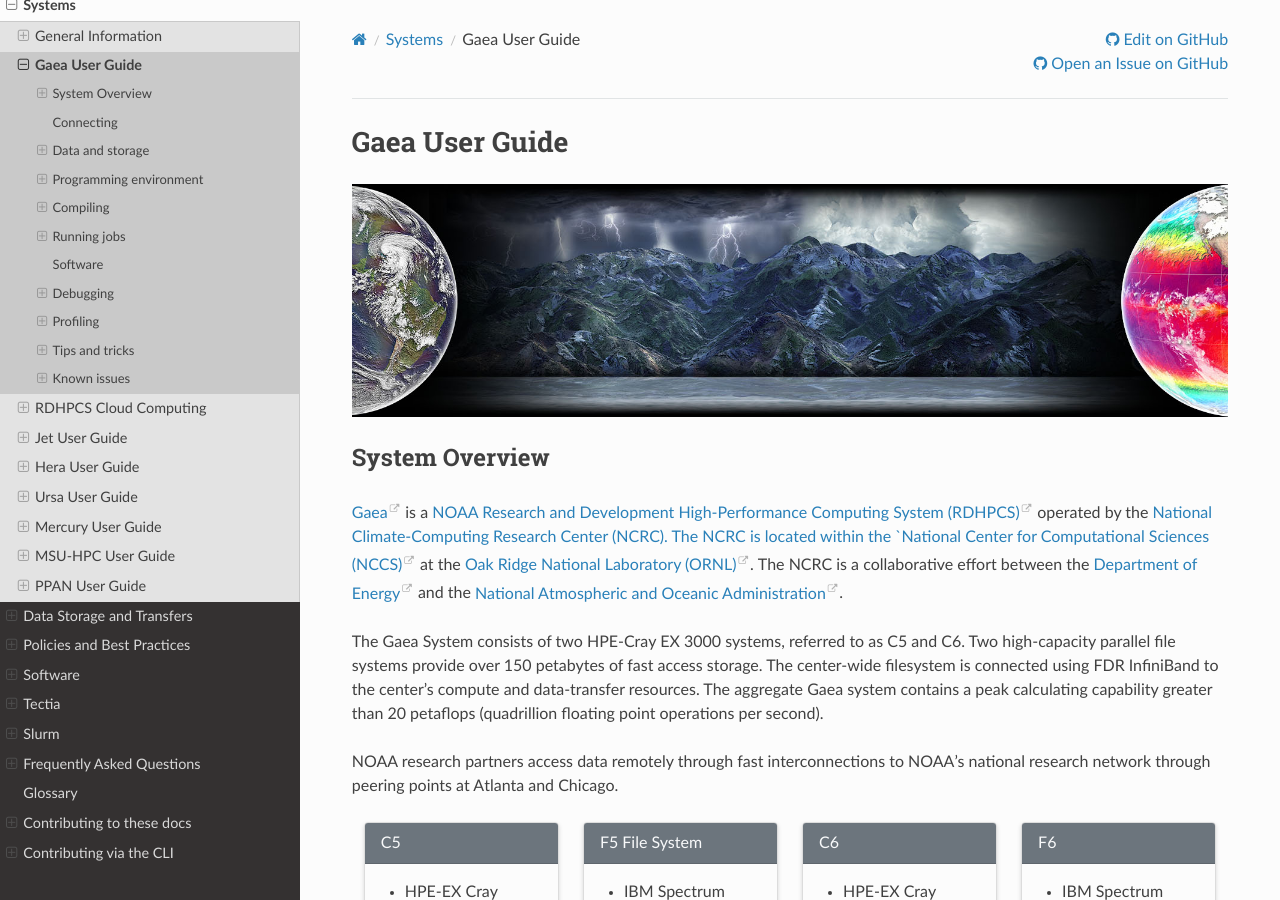
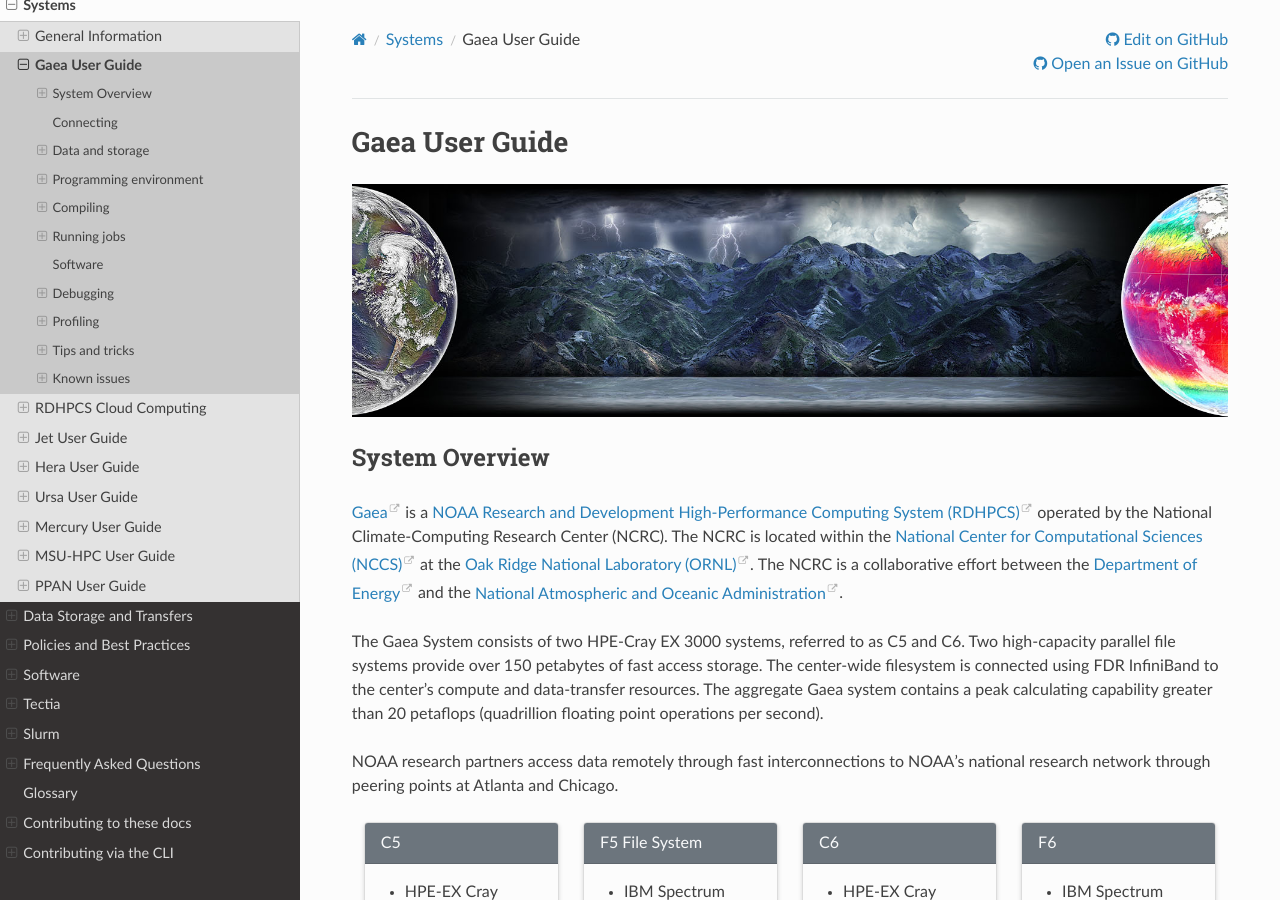
Before and after one commit to NOAA-RDHPCS/noaa-rdhpcs.github.io, a Sphinx documentation site: the page built from source/systems/gaea_user_guide.rst, in a window 1280 px wide and 900 px high. Built offline with Sphinx 7.4.7 and the Read the Docs theme 3.1.0, drawn with Linux system fonts in a browser that asks for light colours; pages that are not in the unit, such as notebooks, are missing from menus.

```diff
--- a/source/systems/gaea_user_guide.rst
+++ b/source/systems/gaea_user_guide.rst
@@ -17,7 +17,7 @@ System Overview
 <https://www.noaa.gov/organization/information-technology/gaea>`_ is
 a `NOAA Research and Development High-Performance Computing System
 (RDHPCS) <https://www.noaa.gov/information-technology/hpcc>`_ operated
-by the `National Climate-Computing Research Center (NCRC).
+by the National Climate-Computing Research Center (NCRC).
 The NCRC is located within the `National
 Center for Computational Sciences (NCCS)
 <https://www.ornl.gov/division/nccs>`_ at the `Oak Ridge National
```
